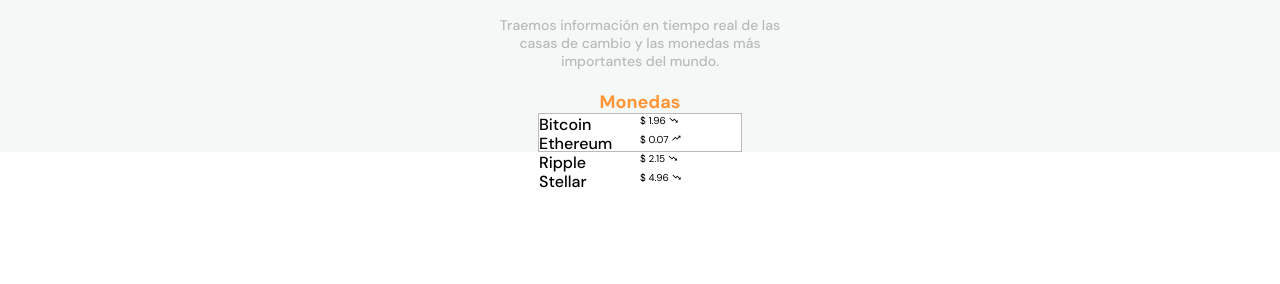
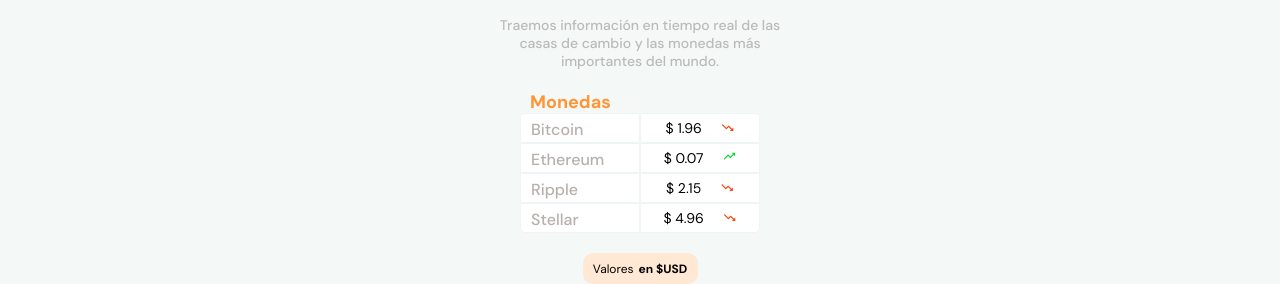
Before and after one commit to AlanF20/batabit.github.io, a plain HTML site: page index.html in a window 1280 px wide. Shown: the part 648-932 px from the top of the page. Before the commit the page ends 840 px from the top, so only its background shows below. Drawn offline with nearby package versions, Linux system fonts and the light colour scheme.

Commit message:
Version 0.02 Estructura de la seccion 1 terminada diseño de la seccion 1 terminado.

```diff
--- a/index.html
+++ b/index.html
@@ -26,12 +26,13 @@
             <article class="main__sectionCoins-coinsGrid">
                 <h4 class="main__sectionCoins-coinsGrid-title">Monedas</h4>
                 <div class="main__sectionsCoins-coinsGrid-grid">
-                    <p class="main__sectionsCoins-coinsGrid-grid-coin">Bitcoin</p> <span class="main__sectionCoins-coinsGrid-grid-value">$ 1.96 <i class='bx bx-trending-down' ></i></span>
+                    <p class="main__sectionsCoins-coinsGrid-grid-coin upper-left-corner">Bitcoin</p> <span  class="main__sectionCoins-coinsGrid-grid-value upper-rigth-corner">$ 1.96 <i class='bx bx-trending-down' ></i></span>
                     <p class="main__sectionsCoins-coinsGrid-grid-coin">Ethereum</p> <span class="main__sectionCoins-coinsGrid-grid-value">$ 0.07 <i class='bx bx-trending-up'></i></span>
                     <p class="main__sectionsCoins-coinsGrid-grid-coin">Ripple</p> <span class="main__sectionCoins-coinsGrid-grid-value">$ 2.15 <i class='bx bx-trending-down' ></i></span>
-                    <p class="main__sectionsCoins-coinsGrid-grid-coin">Stellar</p> <span class="main__sectionCoins-coinsGrid-grid-value">$ 4.96 <i class='bx bx-trending-down' ></i></span>
+                    <p class="main__sectionsCoins-coinsGrid-grid-coin under-left-corner">Stellar</p> <span class="main__sectionCoins-coinsGrid-grid-value under-rigth-corner">$ 4.96 <i class='bx bx-trending-down' ></i></span>
                 </div>
             </article>
+            <div class="main__sectionCoins-message"> Valores <span class="main__sectionCoins-message-bold">en $USD</span></div>
         </section>
         <section class="main__section"></section>
         <section class="main__section"></section>
--- a/stylesMobile.css
+++ b/stylesMobile.css
@@ -13,6 +13,7 @@ html{
     --just-white: #FFFFFF;
     --soft-orange: #FFE9D4;
     --off-white: #FAF8F7;
+    --border-Coin-color: #eef5f5;
 }
 .header{
     width: 100%;
@@ -110,27 +111,79 @@ html{
 }
 .main__sectionCoins-coinsGrid-title{
     color: #FF9536;
-    width: 81px;
+    width: 220px;
     height: 23px;
     font-size: 1.8rem;
     font-weight: 700;
 }
 .main__sectionsCoins-coinsGrid-grid{
     display: grid;
-    grid-template-columns: repeat(2, 101px);
-    height: 39px;
+    grid-template-columns: repeat( 2,120px);
+    grid-template-rows: repeat(4, 30px);
     background-color: var(--just-white);
-    border: 1px solid #BABABA;
+    align-self: center;
+    border-radius: 5px;
+
 }
 .main__sectionsCoins-coinsGrid-grid-coin{
-    width: 77px;
-    height: 19px;
+    width: 100%;
+    height: 100%;
     font-weight: 500;
     font-size: 1.6rem;
+    border: 1px solid var(--border-Coin-color);
+    align-self: center;
+    color: #b5b0ac;
+    padding-top: 5px;
+    padding-left: 10px;
 }
-.main__sectionsCoins-coinsGrid-grid-value{
-    width: 49px;
-    height: 17px;
+
+.main__sectionCoins-coinsGrid-grid-value{
     font-size: 1.4rem;
     font-weight: 400;
+    border: 1px solid var(--border-Coin-color);
+    align-self: center;
+    justify-content: center;
+    align-self: center;
+    justify-self: center;
+    width: 100%;
+    text-align: center;
+    height: 100%;
+    padding-top: 5px;
 }
+.upper-left-corner{
+    border-radius: 5px 0px 0px 0px;
+}
+.upper-rigth-corner{
+    border-radius: 0px 5px 0px 0px;
+}
+.under-rigth-corner{
+    border-radius: 0px 0px 5px 0px;
+}
+.under-left-corner{
+    border-radius: 0px 0px 0px 5px;
+}
+.bx-trending-down,
+.bx-trending-up{
+    padding-left: 15px;
+}
+.bx-trending-down{
+    color: #f5450d;
+}
+.bx-trending-up{
+    color: #07d635;
+}
+.main__sectionCoins-message{
+    padding: 5px;
+    width: 115px;
+    height: 31px;
+    background-color: var(--soft-orange);
+    border-radius: 10px;
+    display: flex;
+    justify-content: center;
+    align-items: center;
+    font-size: 1.2rem;
+}
+.main__sectionCoins-message-bold{
+    font-weight: 700;
+    padding-left: 5px;
+}
```
